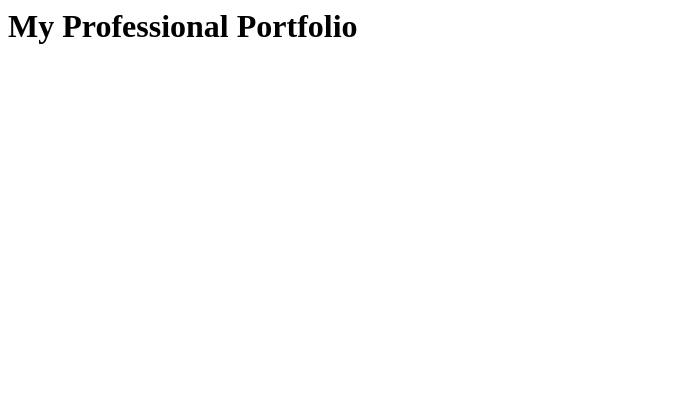
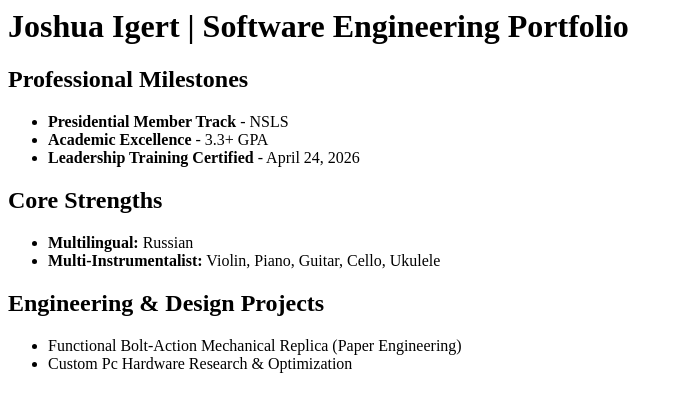
Before and after one commit to Joshua-Igert/My-Coding-Journey, a plain HTML site: page Portfolio-Project/index.html in a window 1280 px wide. Shown: the whole page, without its empty margins (0-683 px from the left). Drawn offline with Linux system fonts and the light colour scheme.

Commit message:
Update index.html

```diff
--- a/Portfolio-Project/index.html
+++ b/Portfolio-Project/index.html
@@ -1 +1,32 @@
-<h1>My Professional Portfolio</h1>
+<h1>Joshua Igert | Software Engineering Portfolio</h1>
+
+<section>
+    <h2>Professional Milestones</h2>
+    <ul>
+        <li><strong>Presidential Member Track</strong> - NSLS</li>
+        <li><strong>Academic Excellence</strong> - 3.3+ GPA</li>
+        <li><strong>Leadership Training Certified</strong> - April 24, 2026</li>
+    </ul>
+</section>
+
+<section>
+    <h2>Core Strengths</h2>
+    <ul>
+        <li><strong>Multilingual:</strong> Russian</li>
+        <li><strong>Multi-Instrumentalist:</strong> Violin, Piano, Guitar, Cello, Ukulele</li>
+    </ul>
+</section>
+
+<section>
+
+  <h2>Engineering & Design Projects</h2>
+
+<ul>
+
+ <li>Functional Bolt-Action Mechanical Replica (Paper Engineering)</li>
+
+  <li>Custom Pc Hardware Research & Optimization</li>
+
+</ul>
+
+</section>
```
